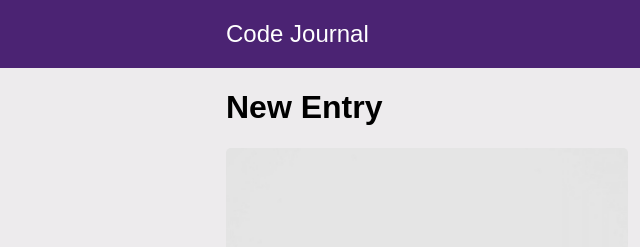
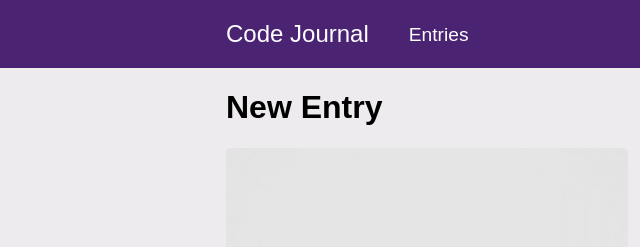
Before and after one commit to Richard-Watanabe/code-journal, a website: page index.html in a window 1280 px wide. Shown: the top 247 px of the page, 0-640 px from the left. Drawn offline with Linux system fonts and the light colour scheme.

Commit message:
Added a navigation item to the navbar for Entries

```diff
--- a/css/styles.css
+++ b/css/styles.css
@@ -12,6 +12,7 @@ img {
 
 h2 {
   font-weight: 100;
+  font-size: 1.5rem;
 }
 
 li {
@@ -21,6 +22,13 @@ li {
 p {
   margin-bottom: 3rem;
   line-height: 1.6;
+}
+
+a {
+  font-size: 1.2rem;
+  margin-left: 2.5rem;
+  margin-top: 1.5rem;
+  text-decoration: none;
 }
 
 .input,
--- a/index.html
+++ b/index.html
@@ -17,9 +17,10 @@
 <body class="background-lightgray">
   <header class="purple">
     <div class = "container">
-      <div class="row">
-        <div class="column-full">
+      <div class="column-full">
+        <div class="row">
           <h2 class="white-text">Code Journal</h2>
+          <a href="#" class="white-text">Entries</a>
         </div>
       </div>
     </div>
```
